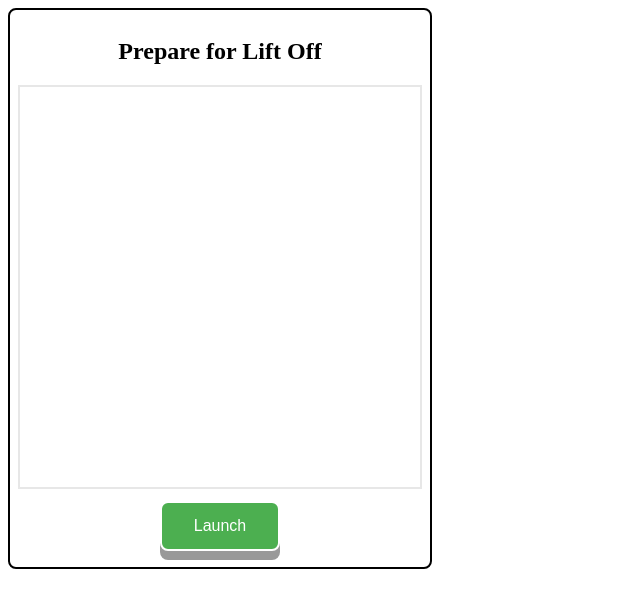
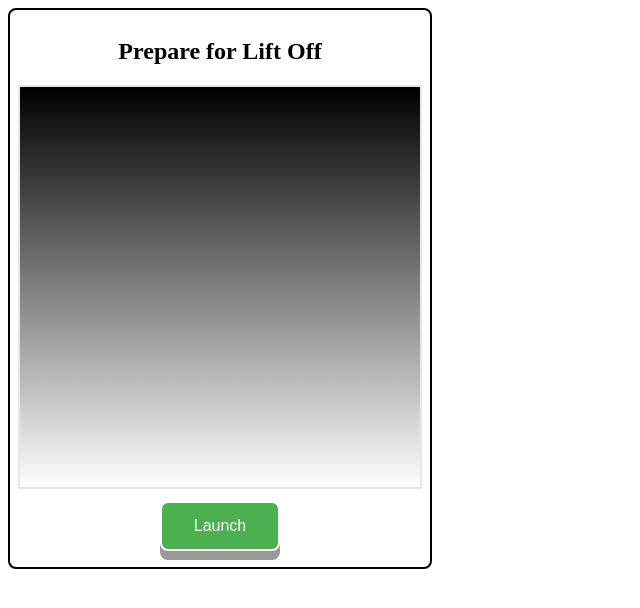
Before and after one commit to sonnyg/lift-off, a plain HTML site: page src/index.html in a window 1280 px wide. Both pictures are taken after a click on the button "Launch". Shown: the whole page, without its empty margins (0-640 px from the left). Drawn offline with Linux system fonts and the light colour scheme.

Commit message:
added some more styling, fleshed out some of the README and started messing around with the JavaScript

```diff
--- a/src/index.html
+++ b/src/index.html
@@ -10,7 +10,7 @@
       <h2>Prepare for Lift Off</h2>
       <canvas id="mainCanvas" class="border-light"></canvas>
       <div class="panel">
-        <button class="launch-button">Launch</button>
+        <button class="launch-button" onclick="launch();">Launch</button>
       </div>
     </div>
 
--- a/src/main.css
+++ b/src/main.css
@@ -3,6 +3,7 @@
 #mainCanvas {
   width: 400px;
   height: 400px;
+  background: black;
 }
 
 .panel {
@@ -39,6 +40,7 @@
     border-radius: 8px;
     box-shadow: 0 9px #999999;   /* button "height" */
     color: white;
+    cursor: pointer;
 
     display: inline-block;
     font-size: 16px;
--- a/src/main.js
+++ b/src/main.js
@@ -0,0 +1,50 @@
+let canvasId = 'mainCanvas';
+
+function launch() {
+  console.log(`Launching ${canvasId}`);
+
+  let canvas = getCanvas(canvasId);
+
+  if (canvas) {
+    startCountdown(canvas);
+  } else {
+    console.log(`uh-oh. Couldn't find canvas with id '${canvasId}'`);
+  }
+}
+
+function getCanvas(canvasId) {
+  return document.getElementById(canvasId);
+}
+
+function startCountdown(canvas) {
+  if (canvas) {
+    console.log("starting countdown");
+    console.log(canvas);
+    drawText(canvas, 10);
+  } else {
+    console.log("Could not start countdown, no canvas");
+  }
+}
+
+function drawText(canvas, text) {
+  var ctx = canvas.getContext("2d");
+  ctx.font = "30px Comic Sans MS";
+  ctx.fillStyle = "red";
+  ctx.textAlign = "center";
+  ctx.fillText(text, canvas.width/2, canvas.height/2);
+
+  drawBackground(canvas);
+}
+
+function drawBackground(canvas) {
+  var ctx = canvas.getContext("2d");
+  // Create gradient
+  // var grd=ctx.createLinearGradient(0,0,canvas.width,0);
+  var grd = ctx.createLinearGradient(0,0,0, canvas.height);
+  grd.addColorStop(0,"black");
+  grd.addColorStop(1,"white");
+
+  // Fill with gradient
+  ctx.fillStyle = grd;
+  ctx.fillRect(0,0,canvas.width,canvas.height);
+}
```
Also changed, not shown: 1 other file.
